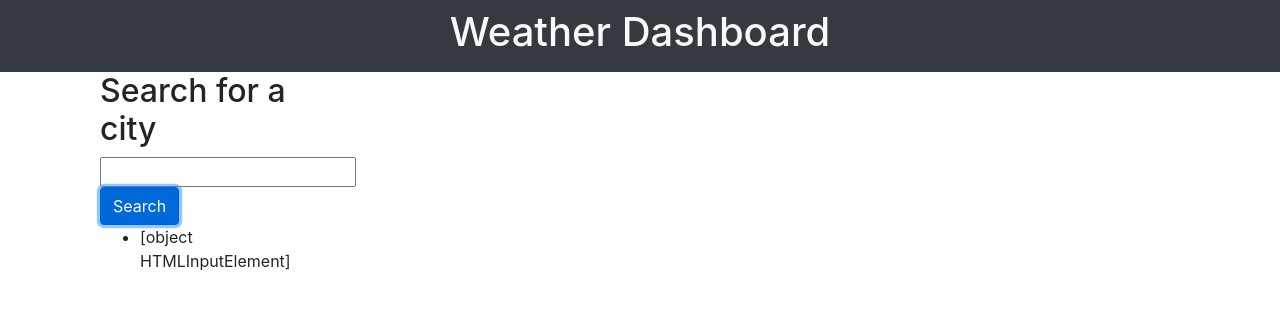
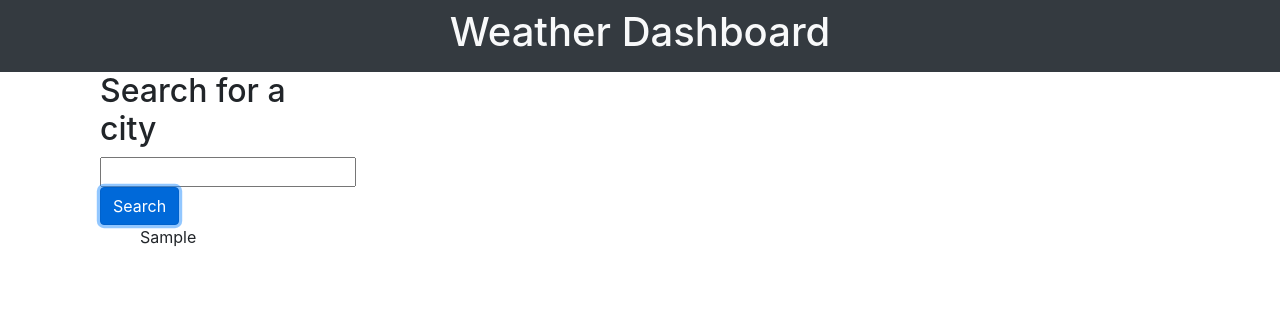
Before and after one commit to graceyangyxt/a6-Server-Side-APIs-WeatherDashboard, a plain HTML site: page index.html in a window 1280 px wide. Both pictures are taken after typing "Sample" into the empty fields and a click on the button "Search". Drawn offline with nearby package versions, Linux system fonts and the light colour scheme.

Commit message:
localstorage

```diff
--- a/index.html
+++ b/index.html
@@ -39,7 +39,7 @@
                     <form  id="search-form" method="POST">
                         <input type="text" name="searchInput" id="searchInput">
                         <button type="submit" class="btn btn-primary"> Search </button>
-                        <ul id="history">
+                        <ul id="history" style="list-style-type: none">
 
                         </ul>
                     </form>
--- a/script.js
+++ b/script.js
@@ -52,7 +52,7 @@ searchForm.addEventListener('submit',function(event){
     // if(searchValue.matchs(historyList) ){
 
     existingHistory.push(searchValue);
-    searchInput.value="";
+
 
     //store searchValue to history
     localStorage.setItem("addToHistory",JSON.stringify(searchValue));
@@ -60,10 +60,11 @@ searchForm.addEventListener('submit',function(event){
 
     //render historyList
     var li = document.createElement("li");
-    li.textContent = searchValue;
+    li.textContent = searchValue.value;
+    // li.style.border = "1px solid black";
     historyList.appendChild(li);
 
-
+    searchInput.value="";
 });
 
 historyList.addEventListener('click',function(event){
```
Also changed, not shown: readme.png (added), style.css (added).
